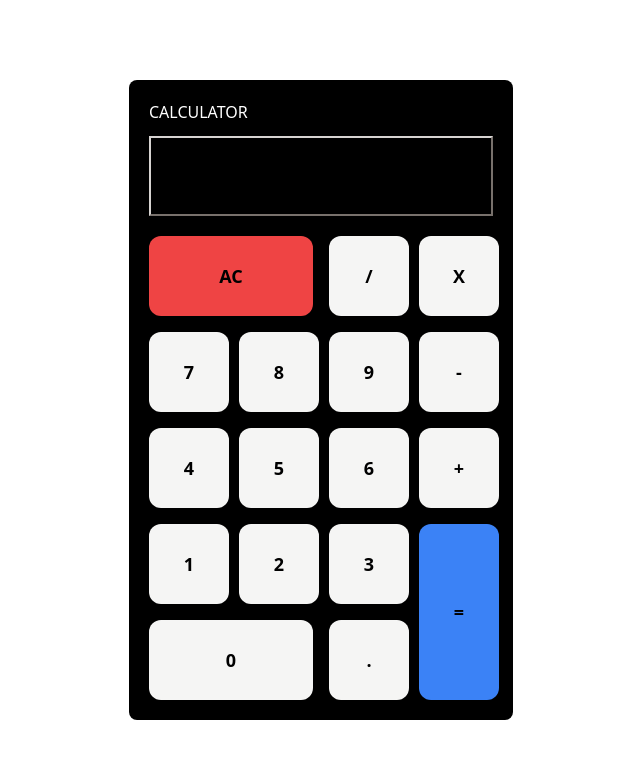
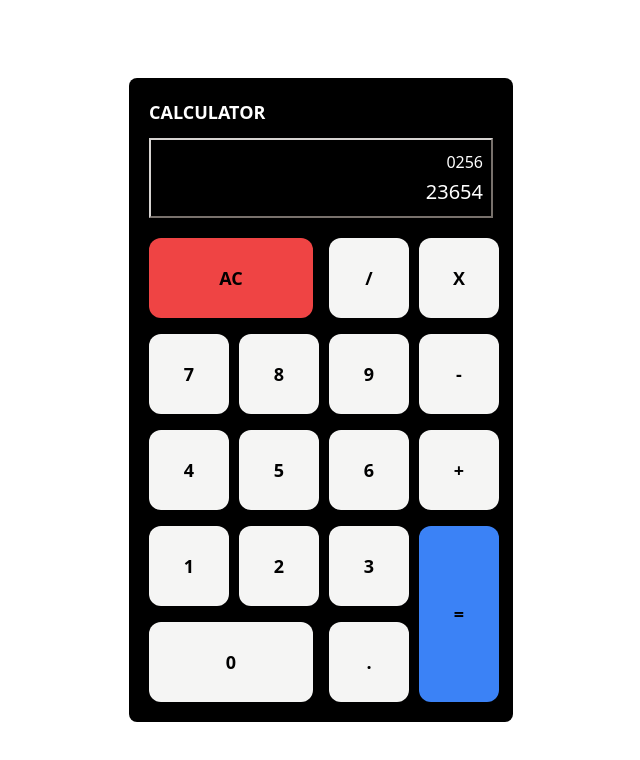
Before and after one commit to BaraouSaid/react_calculator, a React (Vite) app: page / in a window 1280 px wide. Shown: the top 760 px of the page, without its empty margins (319-959 px from the left). Built offline with nearby package versions, Linux system fonts and the light colour scheme.

Commit message:
added some style in the display div

```diff
--- a/src/App.jsx
+++ b/src/App.jsx
@@ -4,10 +4,10 @@ const App = () => {
   return (
     <div className="flex items-center justify-center min-h-screen">
       <div className="bg-black w-96 rounded-lg my-10 p-5">
-        <h1 className="text-white mb-3">CALCULATOR</h1>
-        <div className="output bg-black h-20 p-2 border-2 border-b-stone-500 border-r-stone-500 border-stone-300">
-          <div className="previous-operand"></div>
-          <div className="current-operand"></div>
+        <h1 className="text-white mb-3 font-bold text-lg">CALCULATOR</h1>
+        <div className="output flex flex-col items-end justify-around break-all bg-black h-20 p-2 border-2 border-b-stone-500 border-r-stone-500 border-stone-300">
+          <div className="previous-operand text-white">0256</div>
+          <div className="current-operand text-white text-xl">23654</div>
         </div>
         <div className="grid grid-cols-4 gap-4 mt-5 font-bold text-lg">
           <button className="bg-red-500 p-1 w-30 h-20 cols-2 rounded-xl col-span-2">
```
